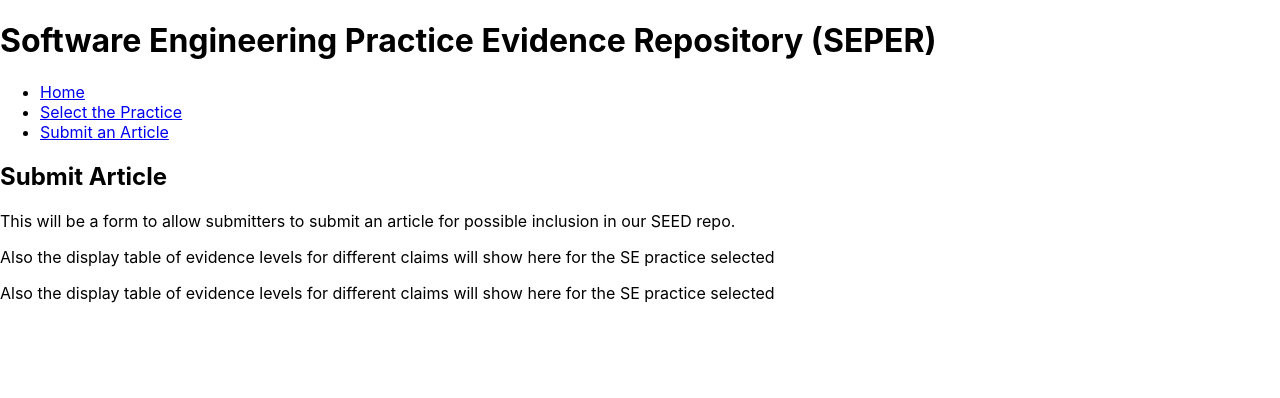
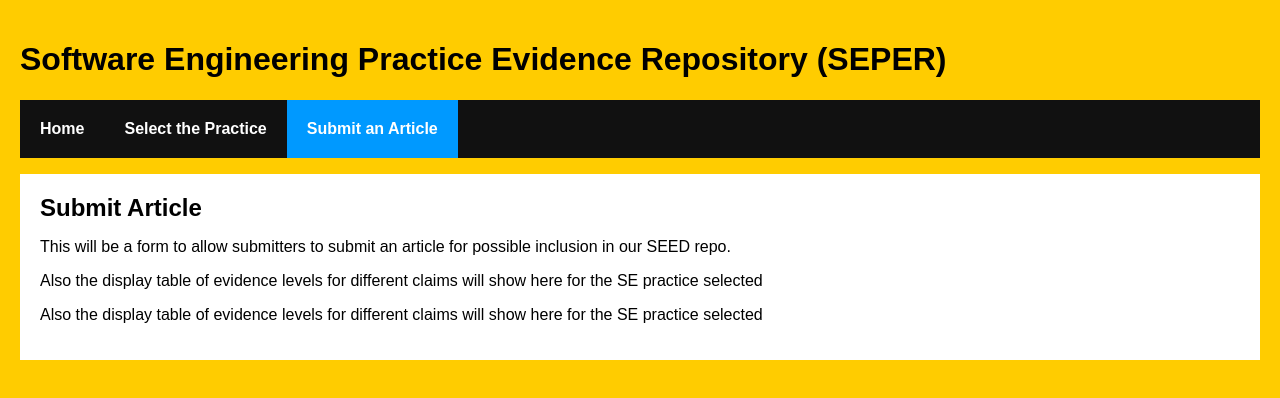
Before and after one commit to imjohnnyy/cise_ass1a_worksheet4, a React (Create React App) app in the folder frontend/: page /SubmitArticle in a window 1280 px wide. Shown: the top 398 px of the page. Built offline with nearby package versions, Linux system fonts and the light colour scheme.

Commit message:
included styling and 404 page

```diff
--- a/frontend/src/App.js
+++ b/frontend/src/App.js
@@ -1,11 +1,11 @@
 import React from "react";
-import { BrowserRouter as Router, Routes, Route, NavLink, Navigate} from "react-router-dom";
+import { BrowserRouter as Router, Routes, Route, NavLink, Navigate } from "react-router-dom";
 import "./index.css"
 
 import Home from "./pages/Home";
 import SEPractice from "./pages/SE-Practice";
 import SubmitArticle from "./pages/Submit-Article";
-
+import NotFoundPage from "./pages/404";
 
 const App = () => {
   return (
@@ -14,7 +14,7 @@ const App = () => {
         <h1>Software Engineering Practice Evidence Repository (SEPER)</h1>
         <ul className="header">
           <li>
-            <NavLink to="/">Home</NavLink>
+            <NavLink exact to="/">Home</NavLink>
           </li>
           <li>
             <NavLink to="/SEPractice" >Select the Practice</NavLink>
@@ -28,6 +28,9 @@ const App = () => {
             <Route exact path="/" element={<Home />} />
             <Route path="/SEPractice" element={<SEPractice />} />
             <Route path="/SubmitArticle" element={<SubmitArticle />} />
+            {/* All other paths should redirect to NotFoundPage */}
+            <Route exact path="404" element={<NotFoundPage />} />
+            <Route path="/*" element={<Navigate to="404" replace />} />
           </Routes>
         </div>
       </div>
--- a/frontend/src/index.css
+++ b/frontend/src/index.css
@@ -1,13 +1,38 @@
 body {
+  background-color: #FFCC00;
+  padding: 20px;
   margin: 0;
-  font-family: -apple-system, BlinkMacSystemFont, 'Segoe UI', 'Roboto', 'Oxygen',
-    'Ubuntu', 'Cantarell', 'Fira Sans', 'Droid Sans', 'Helvetica Neue',
-    sans-serif;
-  -webkit-font-smoothing: antialiased;
-  -moz-osx-font-smoothing: grayscale;
 }
-
-code {
-  font-family: source-code-pro, Menlo, Monaco, Consolas, 'Courier New',
-    monospace;
+h1, h2, p, ul, li {
+  font-family: sans-serif;
 }
+ul.header li {
+  display: inline;
+  list-style-type: none;
+  margin: 0;
+}
+ul.header {
+  background-color: #111;
+  padding: 0;
+}
+ul.header li a {
+  color: #FFF;
+  font-weight: bold;
+  text-decoration: none;
+  padding: 20px;
+  display: inline-block;
+}
+.content {
+  background-color: #FFF;
+  padding: 20px;
+}
+.content h2 {
+  padding: 0;
+  margin: 0;
+}
+.content li {
+  margin-bottom: 10px;
+}
+.active {
+  background-color: #0099FF;
+}
--- /dev/null
+++ b/frontend/src/pages/404.js
@@ -0,0 +1,12 @@
+import React, { Component } from "react";
+class NotFoundPage extends Component {
+  render() {
+    return (
+      <div>
+        <h2> Error 404.  This page does not exist</h2>
+        <p>Select from the menu</p>
+      </div>
+    );
+  }
+}
+export default NotFoundPage;
```
